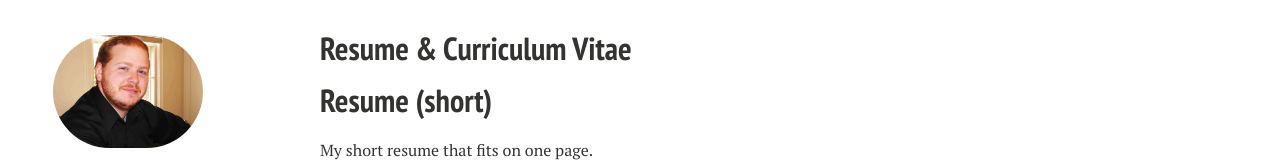
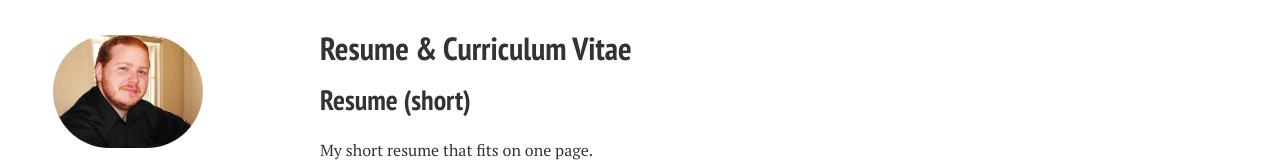
Before and after one commit to calebwherry/calebwherry.github.io, a Jekyll site: the page built from resume_cv/index.md, in a window 1280 px wide. Shown: the part 288-452 px from the top of the page. Built offline with Jekyll 4.4.1, drawn with Linux system fonts in a browser that asks for light colours; nearby versions of some CDN libraries.

Commit message:
Changed heading.

```diff
--- a/resume_cv/index.md
+++ b/resume_cv/index.md
@@ -10,7 +10,7 @@ image:
   feature: main-banner-2.jpg
 ---
 
-# Resume (short)
+## Resume (short)
 
 My short resume that fits on one page.
 
@@ -22,7 +22,7 @@ My short resume that fits on one page.
 </iframe>
 
 
-# Resume (long)
+## Resume (long)
 
 My longer resume with a bit more detail.
 
@@ -34,7 +34,7 @@ My longer resume with a bit more detail.
 </iframe>
 
 
-# CV
+## CV
 
 My full blown CV with all details going back to undergraduate.
 
```
